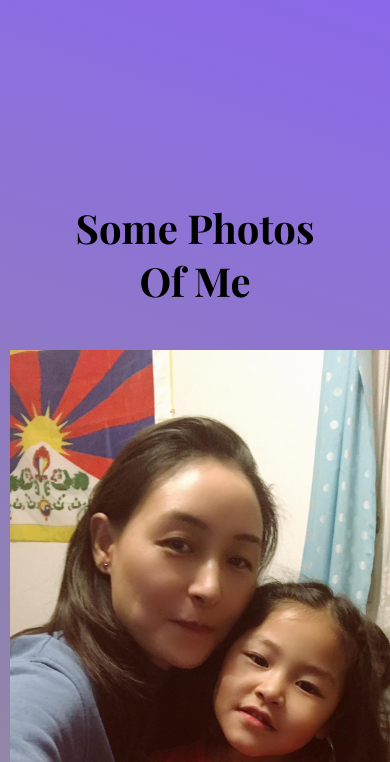
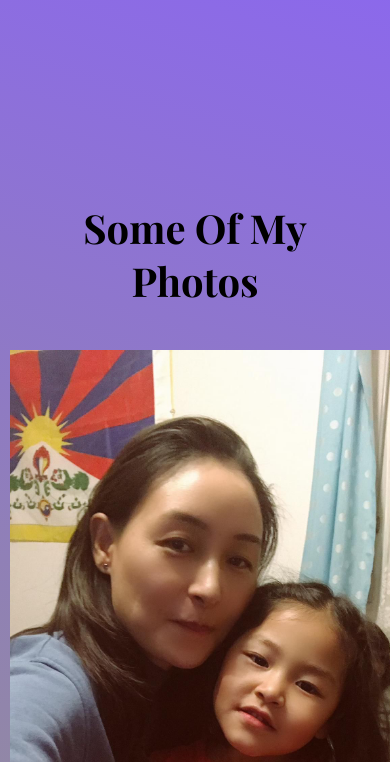
Before and after one commit to Tsesang2021/Responsive-webpage, a plain HTML site: page index.html in a window 390 px wide. Shown: the part 82-844 px from the top of the page. Drawn offline with nearby package versions, Linux system fonts and the light colour scheme.

Commit message:
create my portfolio  page with responsiveness

```diff
--- a/index.html
+++ b/index.html
@@ -35,7 +35,7 @@
         </nav>
         </header>
         <section class="image-gallery">
-            <h1>Some photos of me</h1>
+            <h1>Some of my photos</h1>
             <img id="gallery" src="images/image12.jpeg " class="first-image" alt="my-photos"/>
             <button type="button" name="prev">Previous Image</button>
             <button type="button" name="next">Next Image</button>
```
